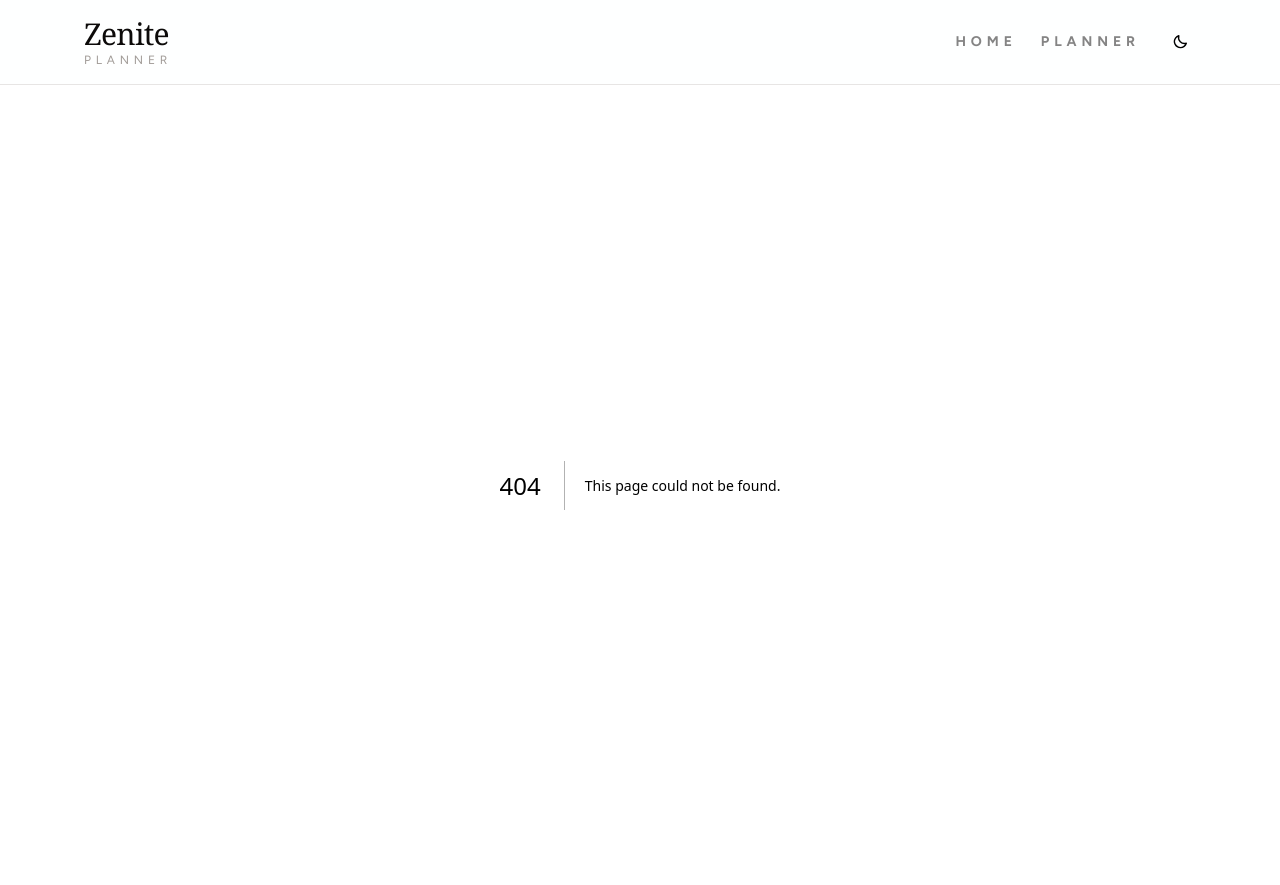
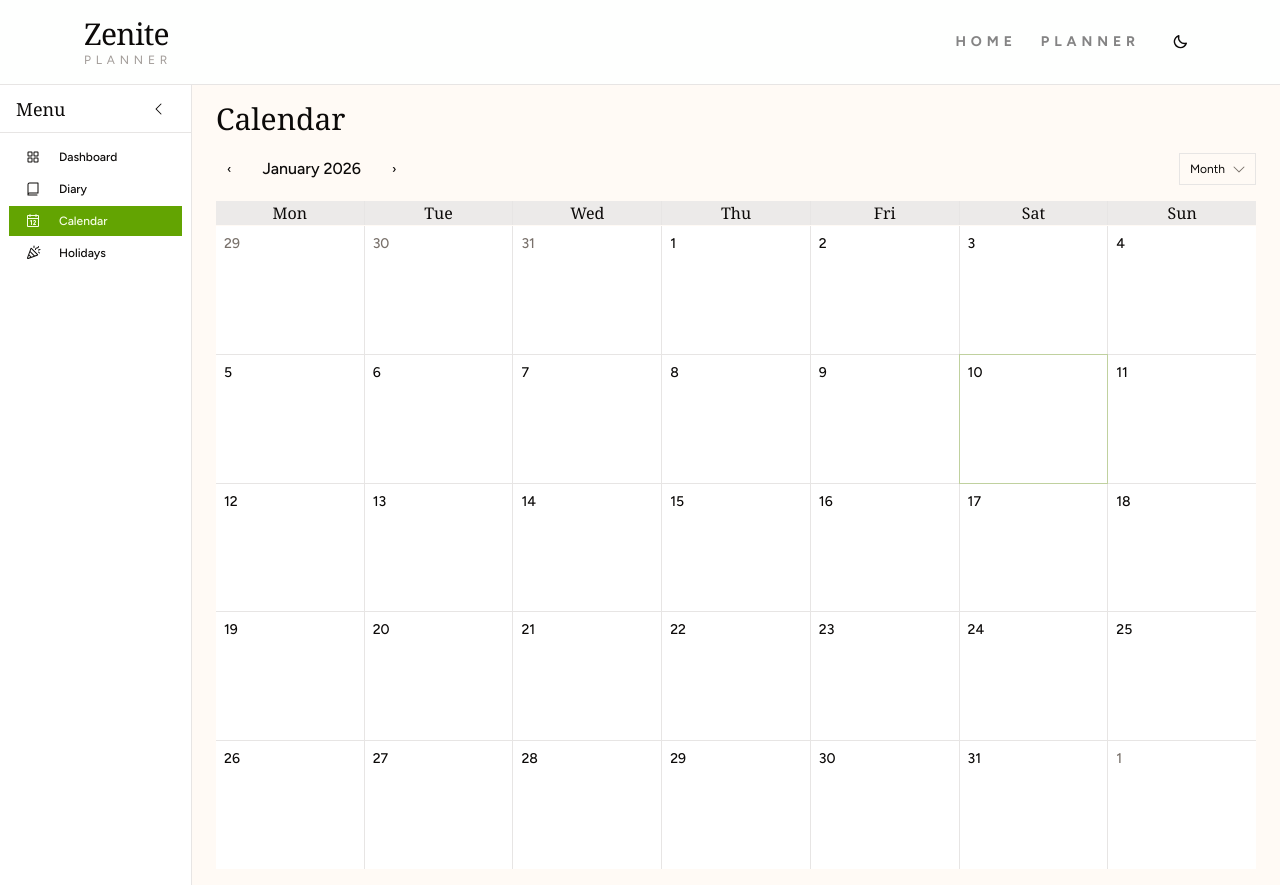
Before and after one commit to wjbetech/zenite-v3, a Next.js app: page /planner/calendar in a window 1280 px wide. Before the commit this address had no page. Built offline with nearby package versions, Linux system fonts and the light colour scheme.

Commit message:
added the base /planner/calendar design with links via the day numbers

```diff
--- a/package.json
+++ b/package.json
@@ -13,6 +13,7 @@
     "@phosphor-icons/react": "^2.1.10",
     "class-variance-authority": "^0.7.1",
     "clsx": "^2.1.1",
+    "date-fns": "^4.1.0",
     "next": "16.1.1",
     "radix-ui": "^1.4.3",
     "react": "19.2.3",
--- /dev/null
+++ b/src/app/planner/calendar/[date]/page.tsx
@@ -0,0 +1,58 @@
+"use client";
+
+import { parse, format, isValid } from "date-fns";
+import { useParams, useRouter } from "next/navigation";
+import { Button } from "@/components/ui/button";
+import { ArrowLeft } from "@phosphor-icons/react";
+
+export default function CalendarDayPage() {
+  const params = useParams();
+  const router = useRouter();
+  const dateStr = params.date as string;
+
+  // Parse the date from the URL (format: yyyy-MM-dd)
+  const date = parse(dateStr, "yyyy-MM-dd", new Date());
+  const validDate = isValid(date);
+
+  if (!validDate) {
+    return (
+      <main className="flex-1 overflow-y-auto p-6">
+        <div className="max-w-4xl mx-auto">
+          <h1 className="text-xl font-merriweather mb-4">Invalid Date</h1>
+          <p>The date you&apos;re looking for doesn&apos;t exist.</p>
+        </div>
+      </main>
+    );
+  }
+
+  const formattedDate = format(date, "EEEE, MMMM d, yyyy");
+  const dayOfWeek = format(date, "EEEE");
+
+  return (
+    <main className="flex-1 overflow-y-auto p-6">
+      <div className="max-w-4xl mx-auto">
+        <Button variant="ghost" size="sm" onClick={() => router.back()} className="mb-4">
+          <ArrowLeft className="mr-2 h-4 w-4" />
+          Back to Calendar
+        </Button>
+
+        <h1 className="text-2xl font-merriweather mb-2">{formattedDate}</h1>
+        <p className="text-sm text-muted-foreground mb-6">{dayOfWeek}</p>
+
+        <div className="space-y-6">
+          <section className="border rounded-lg p-6">
+            <h2 className="text-lg font-semibold mb-4">Events & Activities</h2>
+            <p className="text-sm text-muted-foreground">No events scheduled for this day yet.</p>
+            {/* TODO: Add event list and create event functionality */}
+          </section>
+
+          <section className="border rounded-lg p-6">
+            <h2 className="text-lg font-semibold mb-4">Notes</h2>
+            <p className="text-sm text-muted-foreground">Add notes for this day...</p>
+            {/* TODO: Add notes functionality */}
+          </section>
+        </div>
+      </div>
+    </main>
+  );
+}
--- /dev/null
+++ b/src/app/planner/calendar/page.tsx
@@ -0,0 +1,14 @@
+"use client";
+
+import Calendar from "@/components/planner/Calendar/Calendar";
+
+export default function PlannerCalendarPage() {
+  return (
+    <main className="flex-1 overflow-hidden flex flex-col px-6 py-4">
+      <h1 className="text-3xl font-serif mb-4">Calendar</h1>
+      <div className="flex-1 overflow-hidden">
+        <Calendar />
+      </div>
+    </main>
+  );
+}
--- /dev/null
+++ b/src/app/planner/layout.tsx
@@ -0,0 +1,10 @@
+import PlannerSidebar from "@/components/layout/PlannerSidebar/PlannerSidebar";
+
+export default function PlannerLayout({ children }: { children: React.ReactNode }) {
+  return (
+    <div className="flex h-screen overflow-hidden">
+      <PlannerSidebar />
+      {children}
+    </div>
+  );
+}
--- a/src/app/planner/page.tsx
+++ b/src/app/planner/page.tsx
@@ -1,10 +1,26 @@
-import PlannerSidebar from "@/components/layout/PlannerSidebar/PlannerSidebar";
-
 export default function PlannerPage() {
   return (
-    <div className="flex h-screen overflow-hidden">
-      <PlannerSidebar />
-      <main className="flex-1 overflow-y-auto p-8">Planner content here.</main>
-    </div>
+    <main className="flex-1 overflow-y-auto p-8">
+      <div className="max-w-7xl mx-auto">
+        <h1 className="text-4xl font-bold mb-6">Your Planner Hub</h1>
+        <p className="text-lg text-muted-foreground mb-8">
+          Welcome to your productivity center. Navigate through your calendar, holidays, and daily diary.
+        </p>
+        <div className="grid grid-cols-1 md:grid-cols-3 gap-6">
+          <div className="p-6 border rounded-lg hover:shadow-lg transition-shadow">
+            <h2 className="text-2xl font-semibold mb-2">📅 Calendar</h2>
+            <p className="text-muted-foreground">View and manage your important dates and events</p>
+          </div>
+          <div className="p-6 border rounded-lg hover:shadow-lg transition-shadow">
+            <h2 className="text-2xl font-semibold mb-2">🎉 Holidays</h2>
+            <p className="text-muted-foreground">Track religious and national holidays</p>
+          </div>
+          <div className="p-6 border rounded-lg hover:shadow-lg transition-shadow">
+            <h2 className="text-2xl font-semibold mb-2">📖 Diary</h2>
+            <p className="text-muted-foreground">Your daily planner page with date and week info</p>
+          </div>
+        </div>
+      </div>
+    </main>
   );
 }
--- a/src/components/layout/PlannerSidebar/PlannerSidebar.tsx
+++ b/src/components/layout/PlannerSidebar/PlannerSidebar.tsx
@@ -2,12 +2,13 @@
 
 import { useState } from "react";
 import Link from "next/link";
+import { usePathname } from "next/navigation";
 import { Button } from "@/components/ui/button";
-import { Separator } from "@/components/ui/separator";
 import { CaretLeft, CaretRight, Calendar, Confetti, Book, SquaresFour } from "@phosphor-icons/react";
 
 export default function PlannerSidebar() {
   const [isCollapsed, setIsCollapsed] = useState(false);
+  const pathname = usePathname();
 
   const navItems = [
     {
@@ -54,11 +55,14 @@ export default function PlannerSidebar() {
         <nav className="flex-1 space-y-1 p-2">
           {navItems.map((item) => {
             const Icon = item.icon;
+            const isActive = pathname === item.href || (item.href !== "/planner" && pathname?.startsWith(item.href));
             return (
               <Link key={item.href} href={item.href}>
                 <Button
                   variant="ghost"
-                  className={`w-full justify-start ${isCollapsed ? "px-2" : "px-4"} cursor-pointer`}>
+                  className={`w-full justify-start ${isCollapsed ? "px-2" : "px-4"} cursor-pointer ${
+                    isActive ? "bg-accent text-accent-foreground" : ""
+                  }`}>
                   <Icon className="h-5 w-5 shrink-0" />
                   {!isCollapsed && <span className="ml-3">{item.label}</span>}
                 </Button>
@@ -66,13 +70,6 @@ export default function PlannerSidebar() {
             );
           })}
         </nav>
-
-        <Separator />
-
-        {/* Footer */}
-        <div className="p-4">
-          {!isCollapsed && <p className="text-xs text-muted-foreground">Your productivity hub</p>}
-        </div>
       </div>
     </aside>
   );
--- /dev/null
+++ b/src/components/planner/Calendar/Calendar.tsx
@@ -0,0 +1,109 @@
+"use client";
+
+import { useMemo, useState } from "react";
+import Link from "next/link";
+import {
+  add,
+  sub,
+  startOfMonth,
+  endOfMonth,
+  startOfWeek,
+  endOfWeek,
+  eachDayOfInterval,
+  format,
+  isSameMonth,
+  isSameDay
+} from "date-fns";
+
+import { Button } from "@/components/ui/button";
+import { Select, SelectTrigger, SelectValue, SelectContent, SelectItem } from "@/components/ui/select";
+
+export default function Calendar() {
+  const [mode, setMode] = useState<"month" | "week">("month");
+  const [current, setCurrent] = useState(new Date());
+
+  const startDate = useMemo(() => {
+    if (mode === "month") return startOfWeek(startOfMonth(current), { weekStartsOn: 1 });
+    return startOfWeek(current, { weekStartsOn: 1 });
+  }, [mode, current]);
+
+  const endDate = useMemo(() => {
+    if (mode === "month") return endOfWeek(endOfMonth(current), { weekStartsOn: 1 });
+    return endOfWeek(current, { weekStartsOn: 1 });
+  }, [mode, current]);
+
+  const days = useMemo(() => {
+    return eachDayOfInterval({ start: startDate, end: endDate });
+  }, [startDate, endDate]);
+
+  function prev() {
+    setCurrent((d) => (mode === "month" ? sub(d, { months: 1 }) : sub(d, { weeks: 1 })));
+  }
+  function next() {
+    setCurrent((d) => (mode === "month" ? add(d, { months: 1 }) : add(d, { weeks: 1 })));
+  }
+
+  const weekDays = ["Mon", "Tue", "Wed", "Thu", "Fri", "Sat", "Sun"];
+
+  return (
+    <div className="h-full flex flex-col bg-surface">
+      <div className="flex flex-col md:flex-row md:items-center md:justify-between gap-4 mb-4">
+        <div className="flex items-center gap-2">
+          <Button variant="ghost" size="sm" onClick={prev}>
+            ‹
+          </Button>
+          <div className="text-base font-medium px-3">
+            {format(current, mode === "month" ? "MMMM yyyy" : "MMM dd, yyyy")}
+          </div>
+          <Button variant="ghost" size="sm" onClick={next}>
+            ›
+          </Button>
+        </div>
+
+        <div className="flex items-center gap-2">
+          <Select value={mode} onValueChange={(v) => setMode(v as "month" | "week")}>
+            <SelectTrigger>
+              <SelectValue />
+            </SelectTrigger>
+            <SelectContent>
+              <SelectItem value="month">Month</SelectItem>
+              <SelectItem value="week">Week</SelectItem>
+            </SelectContent>
+          </Select>
+        </div>
+      </div>
+
+      <div className="grid grid-cols-7 gap-px bg-border mb-px">
+        {weekDays.map((wd) => (
+          <div key={wd} className="bg-muted/30 text-center text-md font-medium h-6 font-serif">
+            {wd}
+          </div>
+        ))}
+      </div>
+
+      <div className="flex-1 grid grid-cols-7 gap-px bg-border rounded-sm overflow-hidden auto-rows-fr">
+        {days.map((day) => {
+          const inMonth = isSameMonth(day, current);
+          const todayFlag = isSameDay(day, new Date());
+          const dateStr = format(day, "yyyy-MM-dd");
+          return (
+            <div
+              key={day.toISOString()}
+              className={`bg-background p-2 text-sm leading-tight flex flex-col justify-start ${
+                inMonth ? "text-foreground" : "text-muted-foreground"
+              } ${todayFlag ? "ring-1 ring-accent/30" : ""}`}>
+              <div className="flex items-start justify-between">
+                <Link
+                  href={`/planner/calendar/${dateStr}`}
+                  className="text-sm font-medium hover:text-accent transition-colors">
+                  {format(day, "d")}
+                </Link>
+              </div>
+              <div className="mt-2 text-xs text-muted-foreground"> </div>
+            </div>
+          );
+        })}
+      </div>
+    </div>
+  );
+}
--- a/src/components/ui/select.tsx
+++ b/src/components/ui/select.tsx
@@ -1,34 +1,21 @@
-"use client"
+"use client";
 
-import * as React from "react"
-import { Select as SelectPrimitive } from "radix-ui"
+import * as React from "react";
+import { Select as SelectPrimitive } from "radix-ui";
 
-import { cn } from "@/lib/utils"
-import { CaretDownIcon, CheckIcon, CaretUpIcon } from "@phosphor-icons/react"
+import { cn } from "@/lib/utils";
+import { CaretDownIcon, CheckIcon, CaretUpIcon } from "@phosphor-icons/react";
 
-function Select({
-  ...props
-}: React.ComponentProps<typeof SelectPrimitive.Root>) {
-  return <SelectPrimitive.Root data-slot="select" {...props} />
+function Select({ ...props }: React.ComponentProps<typeof SelectPrimitive.Root>) {
+  return <SelectPrimitive.Root data-slot="select" {...props} />;
 }
 
-function SelectGroup({
-  className,
-  ...props
-}: React.ComponentProps<typeof SelectPrimitive.Group>) {
-  return (
-    <SelectPrimitive.Group
-      data-slot="select-group"
-      className={cn("scroll-my-1", className)}
-      {...props}
-    />
-  )
+function SelectGroup({ className, ...props }: React.ComponentProps<typeof SelectPrimitive.Group>) {
+  return <SelectPrimitive.Group data-slot="select-group" className={cn("scroll-my-1", className)} {...props} />;
 }
 
-function SelectValue({
-  ...props
-}: React.ComponentProps<typeof SelectPrimitive.Value>) {
-  return <SelectPrimitive.Value data-slot="select-value" {...props} />
+function SelectValue({ ...props }: React.ComponentProps<typeof SelectPrimitive.Value>) {
+  return <SelectPrimitive.Value data-slot="select-value" {...props} />;
 }
 
 function SelectTrigger({
@@ -37,24 +24,23 @@ function SelectTrigger({
   children,
   ...props
 }: React.ComponentProps<typeof SelectPrimitive.Trigger> & {
-  size?: "sm" | "default"
+  size?: "sm" | "default";
 }) {
   return (
     <SelectPrimitive.Trigger
       data-slot="select-trigger"
       data-size={size}
       className={cn(
-        "border-input data-[placeholder]:text-muted-foreground dark:bg-input/30 dark:hover:bg-input/50 focus-visible:border-ring focus-visible:ring-ring/50 aria-invalid:ring-destructive/20 dark:aria-invalid:ring-destructive/40 aria-invalid:border-destructive dark:aria-invalid:border-destructive/50 gap-1.5 rounded-none border bg-transparent py-2 pr-2 pl-2.5 text-xs transition-colors select-none focus-visible:ring-1 aria-invalid:ring-1 data-[size=default]:h-8 data-[size=sm]:h-7 data-[size=sm]:rounded-none *:data-[slot=select-value]:flex *:data-[slot=select-value]:gap-1.5 [&_svg:not([class*='size-'])]:size-4 flex w-fit items-center justify-between whitespace-nowrap outline-none disabled:cursor-not-allowed disabled:opacity-50 *:data-[slot=select-value]:line-clamp-1 *:data-[slot=select-value]:flex *:data-[slot=select-value]:items-center [&_svg]:pointer-events-none [&_svg]:shrink-0",
+        "border-input data-placeholder:text-muted-foreground dark:bg-input/30 dark:hover:bg-input/50 focus-visible:border-ring focus-visible:ring-ring/50 aria-invalid:ring-destructive/20 dark:aria-invalid:ring-destructive/40 aria-invalid:border-destructive dark:aria-invalid:border-destructive/50 gap-1.5 rounded-none border bg-transparent py-2 pr-2 pl-2.5 text-xs transition-colors select-none focus-visible:ring-1 aria-invalid:ring-1 data-[size=default]:h-8 data-[size=sm]:h-7 data-[size=sm]:rounded-none *:data-[slot=select-value]:flex *:data-[slot=select-value]:gap-1.5 [&_svg:not([class*='size-'])]:size-4 flex w-fit items-center justify-between whitespace-nowrap outline-none disabled:cursor-not-allowed disabled:opacity-50 *:data-[slot=select-value]:line-clamp-1 *:data-[slot=select-value]:items-center [&_svg]:pointer-events-none [&_svg]:shrink-0",
         className
       )}
-      {...props}
-    >
+      {...props}>
       {children}
       <SelectPrimitive.Icon asChild>
         <CaretDownIcon className="text-muted-foreground size-4 pointer-events-none" />
       </SelectPrimitive.Icon>
     </SelectPrimitive.Trigger>
-  )
+  );
 }
 
 function SelectContent({
@@ -68,54 +54,49 @@ function SelectContent({
     <SelectPrimitive.Portal>
       <SelectPrimitive.Content
         data-slot="select-content"
-        className={cn("bg-popover text-popover-foreground data-open:animate-in data-closed:animate-out data-closed:fade-out-0 data-open:fade-in-0 data-closed:zoom-out-95 data-open:zoom-in-95 data-[side=bottom]:slide-in-from-top-2 data-[side=left]:slide-in-from-right-2 data-[side=right]:slide-in-from-left-2 data-[side=top]:slide-in-from-bottom-2 ring-foreground/10 min-w-36 rounded-none shadow-md ring-1 duration-100 relative z-50 max-h-(--radix-select-content-available-height) origin-(--radix-select-content-transform-origin) overflow-x-hidden overflow-y-auto", position ==="popper"&&"data-[side=bottom]:translate-y-1 data-[side=left]:-translate-x-1 data-[side=right]:translate-x-1 data-[side=top]:-translate-y-1", className )}
+        className={cn(
+          "bg-popover text-popover-foreground data-open:animate-in data-closed:animate-out data-closed:fade-out-0 data-open:fade-in-0 data-closed:zoom-out-95 data-open:zoom-in-95 data-[side=bottom]:slide-in-from-top-2 data-[side=left]:slide-in-from-right-2 data-[side=right]:slide-in-from-left-2 data-[side=top]:slide-in-from-bottom-2 ring-foreground/10 min-w-36 rounded-none shadow-md ring-1 duration-100 relative z-50 max-h-(--radix-select-content-available-height) origin-(--radix-select-content-transform-origin) overflow-x-hidden overflow-y-auto",
+          position === "popper" &&
+            "data-[side=bottom]:translate-y-1 data-[side=left]:-translate-x-1 data-[side=right]:translate-x-1 data-[side=top]:-translate-y-1",
+          className
+        )}
         position={position}
         align={align}
-        {...props}
-      >
+        {...props}>
         <SelectScrollUpButton />
         <SelectPrimitive.Viewport
           data-position={position}
           className={cn(
-            "data-[position=popper]:h-[var(--radix-select-trigger-height)] data-[position=popper]:w-full data-[position=popper]:min-w-[var(--radix-select-trigger-width)]",
+            "data-[position=popper]:h-(--radix-select-trigger-height) data-[position=popper]:w-full data-[position=popper]:min-w-(--radix-select-trigger-width)",
             position === "popper" && ""
-          )}
-        >
+          )}>
           {children}
         </SelectPrimitive.Viewport>
         <SelectScrollDownButton />
       </SelectPrimitive.Content>
     </SelectPrimitive.Portal>
-  )
+  );
 }
 
-function SelectLabel({
-  className,
-  ...props
-}: React.ComponentProps<typeof SelectPrimitive.Label>) {
+function SelectLabel({ className, ...props }: React.ComponentProps<typeof SelectPrimitive.Label>) {
   return (
     <SelectPrimitive.Label
       data-slot="select-label"
       className={cn("text-muted-foreground px-2 py-2 text-xs", className)}
       {...props}
     />
-  )
+  );
 }
 
-function SelectItem({
-  className,
-  children,
-  ...props
-}: React.ComponentProps<typeof SelectPrimitive.Item>) {
+function SelectItem({ className, children, ...props }: React.ComponentProps<typeof SelectPrimitive.Item>) {
   return (
     <SelectPrimitive.Item
       data-slot="select-item"
       className={cn(
-        "focus:bg-accent focus:text-accent-foreground not-data-[variant=destructive]:focus:**:text-accent-foreground gap-2 rounded-none py-2 pr-8 pl-2 text-xs [&_svg:not([class*='size-'])]:size-4 *:[span]:last:flex *:[span]:last:items-center *:[span]:last:gap-2 relative flex w-full cursor-default items-center outline-hidden select-none data-[disabled]:pointer-events-none data-[disabled]:opacity-50 [&_svg]:pointer-events-none [&_svg]:shrink-0",
+        "focus:bg-accent focus:text-accent-foreground not-data-[variant=destructive]:focus:**:text-accent-foreground gap-2 rounded-none py-2 pr-8 pl-2 text-xs [&_svg:not([class*='size-'])]:size-4 *:[span]:last:flex *:[span]:last:items-center *:[span]:last:gap-2 relative flex w-full cursor-default items-center outline-hidden select-none data-disabled:pointer-events-none data-disabled:opacity-50 [&_svg]:pointer-events-none [&_svg]:shrink-0",
         className
       )}
-      {...props}
-    >
+      {...props}>
       <span className="pointer-events-none absolute right-2 flex size-4 items-center justify-center">
         <SelectPrimitive.ItemIndicator>
           <CheckIcon className="pointer-events-none" />
@@ -123,36 +104,31 @@ function SelectItem({
       </span>
       <SelectPrimitive.ItemText>{children}</SelectPrimitive.ItemText>
     </SelectPrimitive.Item>
-  )
+  );
 }
 
-function SelectSeparator({
-  className,
-  ...props
-}: React.ComponentProps<typeof SelectPrimitive.Separator>) {
+function SelectSeparator({ className, ...props }: React.ComponentProps<typeof SelectPrimitive.Separator>) {
   return (
     <SelectPrimitive.Separator
       data-slot="select-separator"
       className={cn("bg-border -mx-1 h-px pointer-events-none", className)}
       {...props}
     />
-  )
+  );
 }
 
-function SelectScrollUpButton({
-  className,
-  ...props
-}: React.ComponentProps<typeof SelectPrimitive.ScrollUpButton>) {
+function SelectScrollUpButton({ className, ...props }: React.ComponentProps<typeof SelectPrimitive.ScrollUpButton>) {
   return (
     <SelectPrimitive.ScrollUpButton
       data-slot="select-scroll-up-button"
-      className={cn("bg-popover z-10 flex cursor-default items-center justify-center py-1 [&_svg:not([class*='size-'])]:size-4", className)}
-      {...props}
-    >
-      <CaretUpIcon
-      />
+      className={cn(
+        "bg-popover z-10 flex cursor-default items-center justify-center py-1 [&_svg:not([class*='size-'])]:size-4",
+        className
+      )}
+      {...props}>
+      <CaretUpIcon />
     </SelectPrimitive.ScrollUpButton>
-  )
+  );
 }
 
 function SelectScrollDownButton({
@@ -162,13 +138,14 @@ function SelectScrollDownButton({
   return (
     <SelectPrimitive.ScrollDownButton
       data-slot="select-scroll-down-button"
-      className={cn("bg-popover z-10 flex cursor-default items-center justify-center py-1 [&_svg:not([class*='size-'])]:size-4", className)}
-      {...props}
-    >
-      <CaretDownIcon
-      />
+      className={cn(
+        "bg-popover z-10 flex cursor-default items-center justify-center py-1 [&_svg:not([class*='size-'])]:size-4",
+        className
+      )}
+      {...props}>
+      <CaretDownIcon />
     </SelectPrimitive.ScrollDownButton>
-  )
+  );
 }
 
 export {
@@ -181,5 +158,5 @@ export {
   SelectScrollUpButton,
   SelectSeparator,
   SelectTrigger,
-  SelectValue,
-}
+  SelectValue
+};
```
Also changed, not shown: 1 other file (tests, documents, lock files or other folders).
